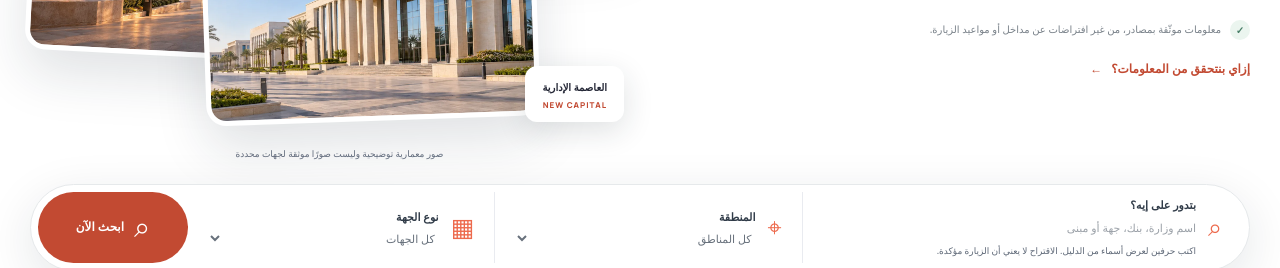
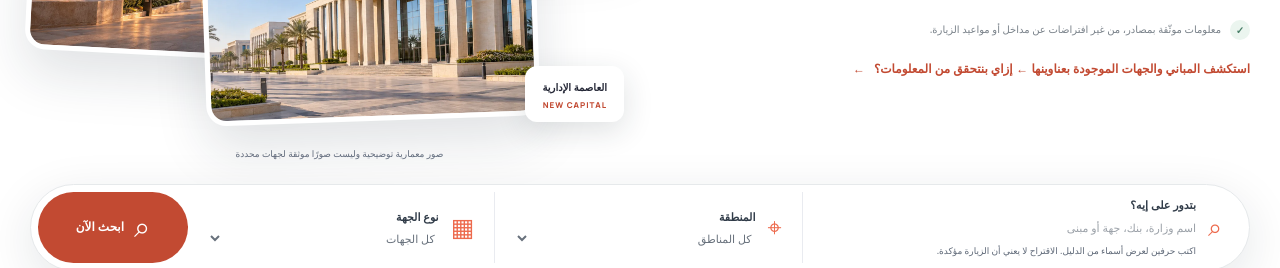
Before and after one commit to orveax/citygide, a plain HTML site: page index.html in a window 1280 px wide. Shown: the part 537-805 px from the top of the page. Drawn offline with Linux system fonts and the light colour scheme; a web font is replaced by a local one.

Commit message:
CG-MUX-07: expose curated building discovery from visitor journeys

```diff
--- a/index.html
+++ b/index.html
@@ -31,6 +31,7 @@
           <h1 id="hero-title">اعرف وجهتك.<br><span>قبل ما تتحرك.</span></h1>
           <p>بتدور على وزارة، بنك، أو جهة في العاصمة؟ خلّي أول خطوة هي المعلومة الصح. ابحث عن المكان واعرف عنوانه، نوع خدماته، وإيه اللي لسه محتاج تأكيد قبل الزيارة.</p>
           <div class="hero__quiet"><span class="quiet-icon" aria-hidden="true">✓</span> معلومات موثّقة بمصادر، من غير افتراضات عن مداخل أو مواعيد الزيارة.</div>
+          <a class="hero__secondary-link" href="buildings.html">استكشف المباني والجهات الموجودة بعناوينها ←</a>
           <a class="hero__secondary-link" href="about.html">إزاي بنتحقق من المعلومات؟ <span aria-hidden="true">←</span></a>
         </div>
         <div class="hero__visual" aria-label="مشاهد معمارية مولّدة توضيحيًا، لا تعرض مباني بعينها في العاصمة الإدارية">
```
